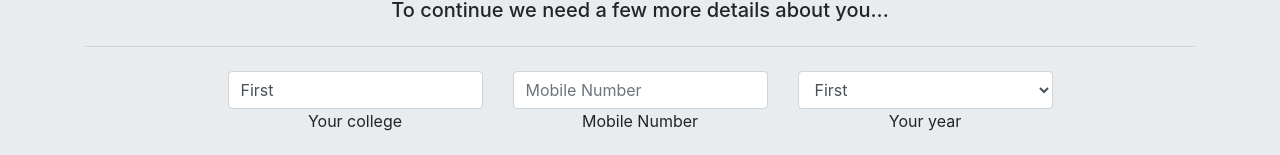
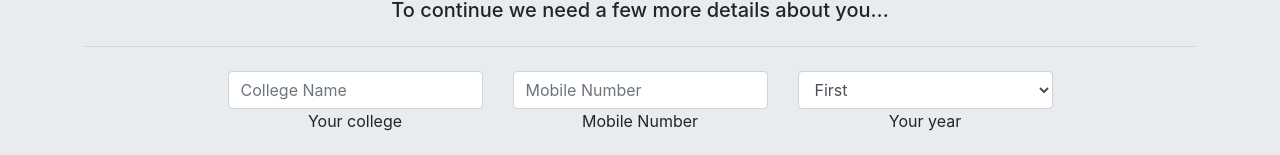
Before and after one commit to gawdsnitkkr/Techspardha-18-prime, a React (Create React App) app: page /onBoarding in a window 1280 px wide. Shown: the part 301-456 px from the top of the page. Built offline with nearby package versions, Linux system fonts and the light colour scheme.

Commit message:
master branch merged

```diff
--- a/src/components/OnBoarding/OnBoarding.jsx
+++ b/src/components/OnBoarding/OnBoarding.jsx
@@ -8,8 +8,8 @@ class OnBoarding extends React.Component {
   constructor(props) {
     super(props);
     this.state = {
-      year: '',
-      college: 'First',
+      year: 'First',
+      college: '',
       phone: '',
     };
 
```
Lines whose indentation alone changed are shown as unchanged.
